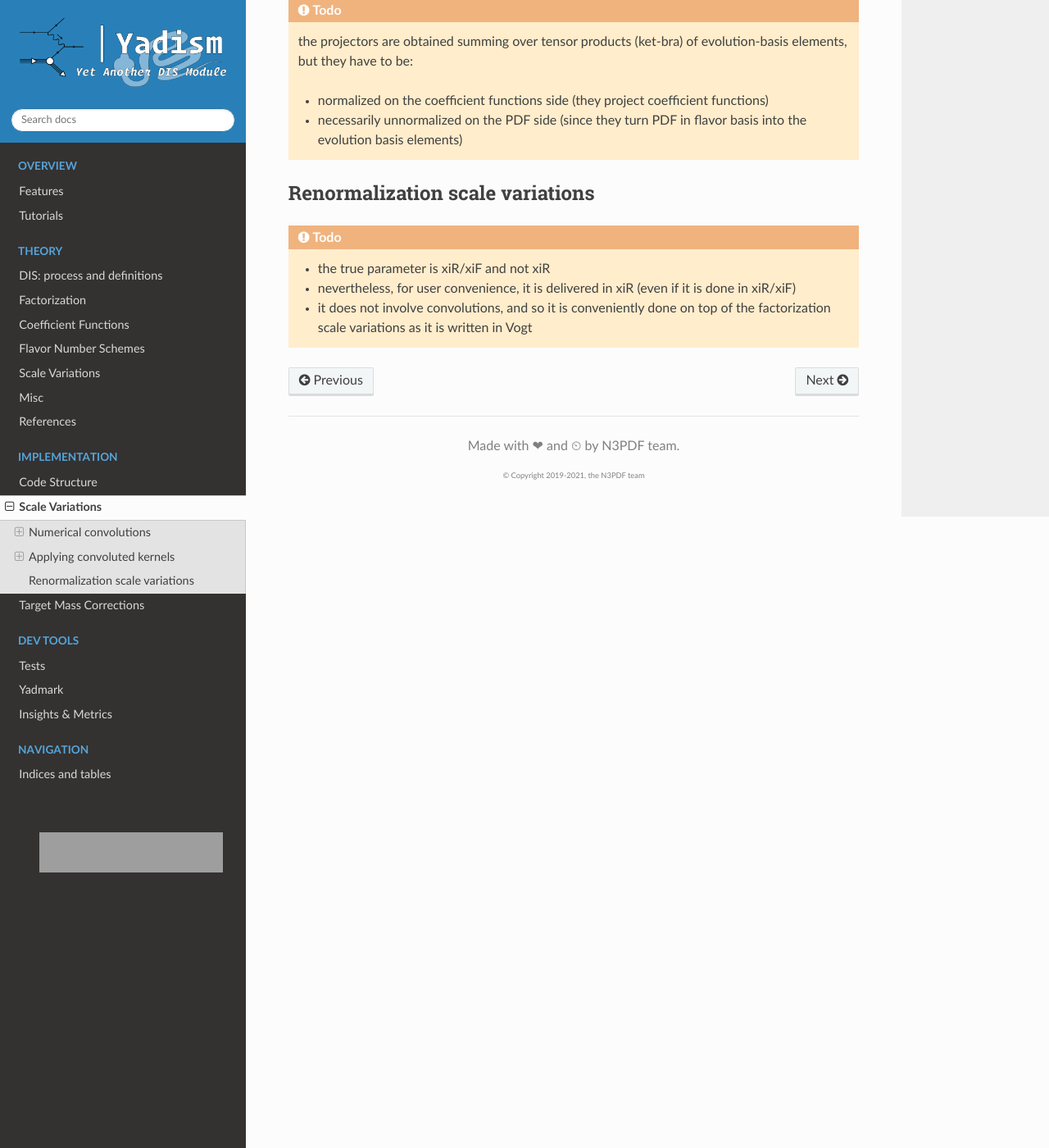
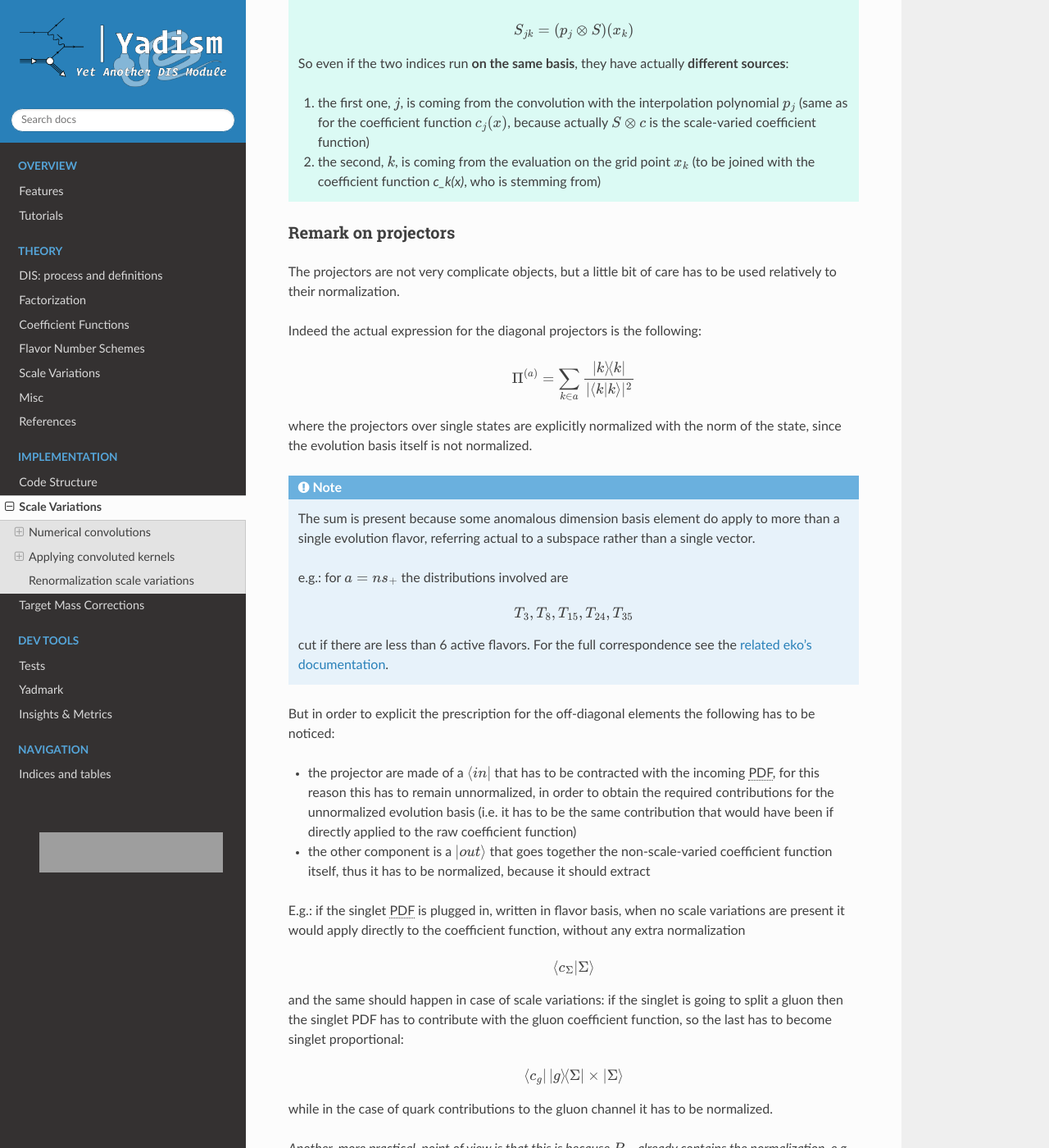
Before and after one commit to NNPDF/yadism, a Sphinx documentation site: the page built from docs/source/implementation/scale-variations.rst, in a window 1280 px wide and 1400 px high, scrolled down 3704 px. Shown: the whole window at 82% size. Built offline with Sphinx 7.4.7 and the Read the Docs theme 2.0.0, drawn with Linux system fonts in a browser that asks for light colours; pages that are not in the unit, such as notebooks, are missing from menus; the version number could not be read and is left out; some of the changed text lies outside the part shown; grey boxes are pictures that could not be loaded.

Commit message:
Add sv projectors docs

```diff
--- a/docs/source/implementation/scale-variations.rst
+++ b/docs/source/implementation/scale-variations.rst
@@ -98,23 +98,35 @@ Because of this we can apply splitting functions (and their convolutions) in two
 objects: the :math:`x`-space expression, and the projector relative to the space
 it acts on.
 
-The final formula related to the application of scale variations is the
-following:
+.. important::
 
-.. math::
+   The final formula related to the application of scale variations is the
+   following:
 
-   c_{a, (\beta, j)}^{(out, lnf)} = v_\alpha \Pi^{(ad)}_{\alpha\beta} S^{(ad), (out, lnf, in)}_{ji} c^{(in)}_{a,i}
+   .. math::
 
-where:
+      c_{a, (\beta, j)}^{(out, lnf)} = v_\alpha \Pi^{(ad)}_{\alpha\beta} S^{(ad), (out, lnf, in)}_{ji} c^{(in)}_{a,i}
 
-- :math:`(out, lnf, in)` are respectively indexing: the perturbative order of
-  the generated coefficient, the power of :math:`\log(Q^2/\mu_F)` the generated
-  coefficient is multiplied by, and the perturbative order of the coefficient
-  is applied on
-- :math:`(ad)` is an index over the anomalous dimension basis
-- :math:`\alpha, \beta` are indices in flavor space
-- :math:`i, j` are indices in the evolution space
-- :math:`a` is the structure function kind
+   where:
+
+   - :math:`v` are the weights assigned to each partonic channel
+   - :math:`\Pi` are the projectors over the subspaces related to the anomalous
+     dimension basis
+   - :math:`S` are the splitting kernels
+   - :math:`c` are the actual raw (non-scale-varied) coefficient functions on
+     the right hand side, and the dressed (scale-varied) ones on the left
+
+   and so:
+
+   1. :math:`(out, lnf, in)` are respectively indexing: the perturbative order of
+      the generated coefficient, the power of :math:`\log(Q^2/\mu_F)` the generated
+      coefficient is multiplied by, and the perturbative order of the coefficient
+      is applied on
+   2. :math:`(ad)` is an index over the anomalous dimension basis
+   3. :math:`\alpha, \beta` are indices in flavor space
+   4. :math:`i, j` are indices in the evolution space
+   5. :math:`a` is the structure function kind
+
 
 Notice that the part that involves the flavor space is only coupled to the part
 that involves the interpolation space by the sum over the anomalous dimension
@@ -166,36 +178,101 @@ Where essentially the |PDF| have been interpolated first, and then the
 convolution of the interpolation basis and the splitting kernel (:math:`p_j
 \otimes S`) is also interpolated a second time.
 
-Note that:
+.. important::
 
-.. math::
+   Note that:
 
-   S_{jk} = (p_j \otimes S)(x_k)
+   .. math::
 
-So even if the two indices run **on the same basis**, they have actually
-**different sources**:
+      S_{jk} = (p_j \otimes S)(x_k)
 
-- the first one, :math:`j`, is coming from the convolution with the
-  interpolation polynomial :math:`p_j` (same as for the coefficient function
-  :math:`c_j(x)`, because actually :math:`S \otimes c` is the scale-varied
-  coefficient function)
-- the second, :math:`k`, is coming from the evaluation on the grid point
-  :math:`x_k` (to be joined with the coefficient function `c_k(x)`, who is
-  stemming from)
+   So even if the two indices run **on the same basis**, they have actually
+   **different sources**:
+
+   1. the first one, :math:`j`, is coming from the convolution with the
+      interpolation polynomial :math:`p_j` (same as for the coefficient function
+      :math:`c_j(x)`, because actually :math:`S \otimes c` is the scale-varied
+      coefficient function)
+   2. the second, :math:`k`, is coming from the evaluation on the grid point
+      :math:`x_k` (to be joined with the coefficient function `c_k(x)`, who is
+      stemming from)
 
 
 Remark on projectors
 ~~~~~~~~~~~~~~~~~~~~
 
-.. todo::
+The projectors are not very complicate objects, but a little bit of care has to
+be used relatively to their normalization.
 
-   the projectors are obtained summing over tensor products (ket-bra) of
-   evolution-basis elements, but they have to be:
+Indeed the actual expression for the diagonal projectors is the following:
 
-   - normalized on the coefficient functions side (they project coefficient
-     functions)
-   - necessarily unnormalized on the PDF side (since they turn PDF in flavor
-     basis into the evolution basis elements)
+.. math::
+
+   \Pi^{(a)} = \sum_{k \in a} \frac{\dyad{k}{k}}{|\bra{k}\ket{k}|^2}
+
+where the projectors over single states are explicitly normalized with the norm
+of the state, since the evolution basis itself is not normalized.
+
+.. note::
+   The sum is present because some anomalous dimension basis element do apply to
+   more than a single evolution flavor, referring actual to a subspace rather
+   than a single vector.
+
+   e.g.: for :math:`a = ns_+` the distributions involved are
+
+   .. math::
+
+      T_3, T_8, T_{15}, T_{24}, T_{35}
+
+   cut if there are less than 6 active flavors. For the full correspondence see
+   the `related eko's documentation
+   <https://eko.readthedocs.io/en/latest/theory/FlavorSpace.html#operator-anomalous-dimension-basis>`_.
+
+But in order to explicit the prescription for the off-diagonal elements the
+following has to be noticed:
+
+- the projector are made of a :math:`\bra{in}` that has to be contracted with the
+  incoming |PDF|, for this reason this has to remain unnormalized, in order to
+  obtain the required contributions for the unnormalized evolution basis (i.e.
+  it has to be the same contribution that would have been if directly applied to
+  the raw coefficient function)
+- the other component is a :math:`\ket{out}` that goes together the
+  non-scale-varied coefficient function itself, thus it has to be normalized,
+  because it should extract
+
+
+E.g.: if the singlet |PDF| is plugged in, written in flavor basis, when no scale
+variations are present it would apply directly to the coefficient function,
+without any extra normalization
+
+.. math::
+
+   \bra{c_\Sigma}\ket{\Sigma}
+
+and the same should happen in case of scale variations: if the singlet is going
+to split a gluon then the singlet PDF has to contribute with the gluon
+coefficient function, so the last has to become singlet proportional:
+
+.. math::
+
+   \bra{c_g}\dyad{g}{\Sigma} \times \ket{\Sigma}
+
+while in the case of quark contributions to the gluon channel it has to be
+normalized.
+
+*Another, more practical, point of view is that this is because* :math:`P_{ab}`
+*already contains the normalization, e.g.* :math:`P_{qg} \propto 2 n_f` *, and
+thus it has to be subtracted from there in order to use the unnormalized
+projector).*
+
+.. important::
+   The actual expression for all projectors is then the following:
+
+   .. math::
+
+      \Pi^{(a)} = \sum_{(o, i) \in a} \frac{\dyad{o}{i}}{|\bra{o}\ket{o}|^2}
+
+
 
 Renormalization scale variations
 --------------------------------
```
